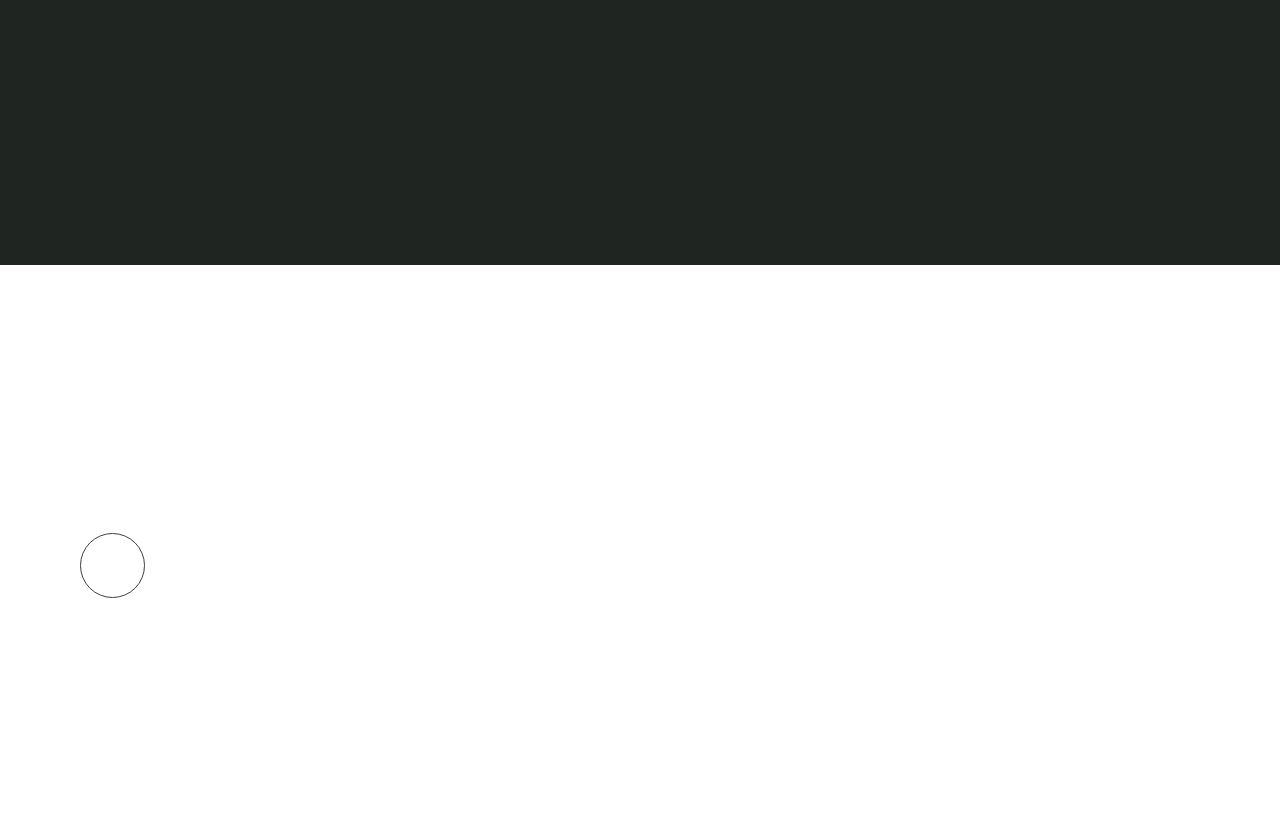
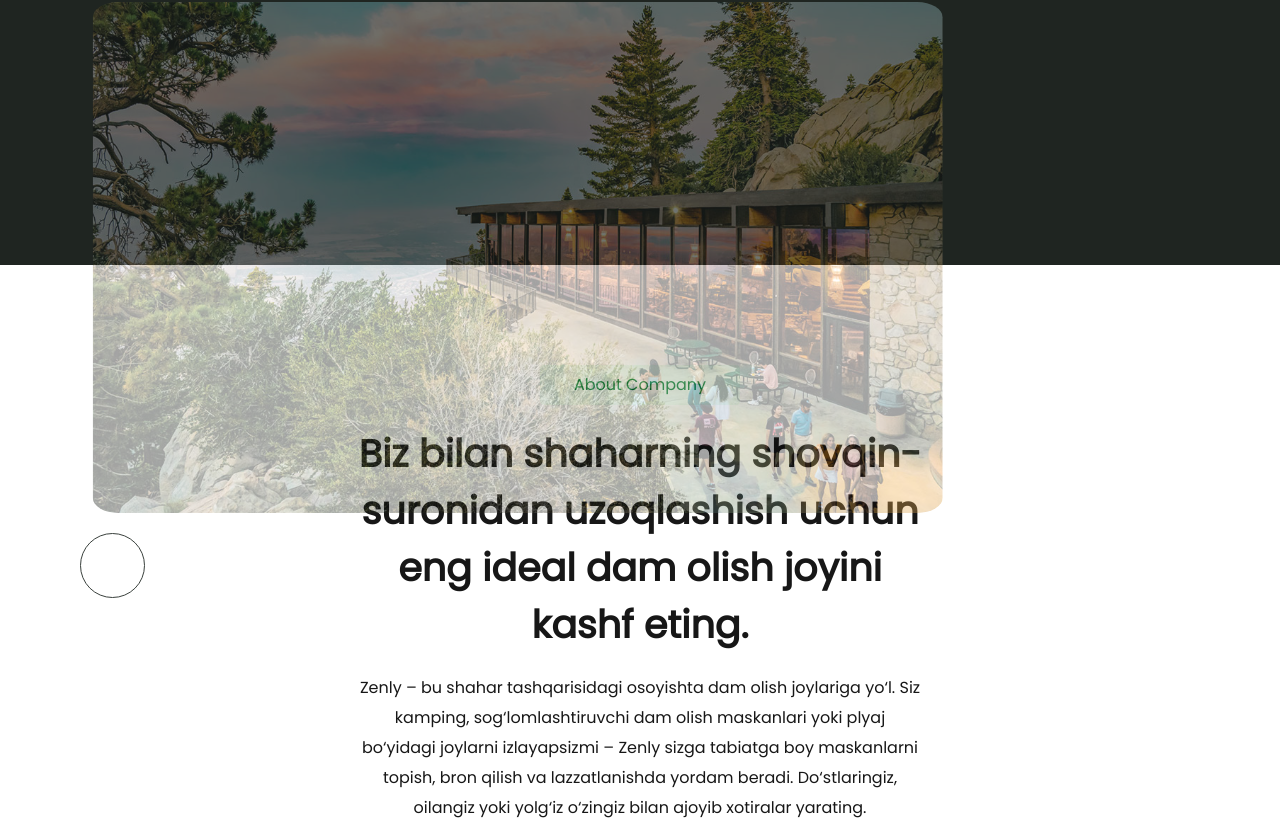
Before and after one commit to lupheron/Zenly, a Next.js app: page / in a window 1280 px wide. Shown: the part 635-1458 px from the top of the page. Before the commit the page ends 1233 px from the top, so only its background shows below. Built offline with nearby package versions, Linux system fonts and the light colour scheme.

Commit message:
About section titles

```diff
--- a/src/app/page.tsx
+++ b/src/app/page.tsx
@@ -1,11 +1,13 @@
 "use client"
 
+import AboutSection from "../components/About";
 import PageHeader from "../components/PageHeader";
 
 export default function Home() {
   return (
     <div>
       <PageHeader />
+      <AboutSection />
     </div>
   );
 }
--- /dev/null
+++ b/src/components/About/index.tsx
@@ -0,0 +1,17 @@
+import React from 'react'
+
+const AboutSection = () => {
+    return (
+        <div className='mt-25'>
+            <div className='w-[60%] mx-auto flex flex-col items-center justify-between gap-5 px-25'>
+                <div className='w-50 h-10 rounded flex justify-center items-center bg-green-50 text-dark-green'>
+                    <p className='text-green-700'>About Company</p>
+                </div>
+                <h1 className='text-[38px] font-semibold text-center'>Biz bilan shaharning shovqin-suronidan uzoqlashish uchun eng ideal dam olish joyini kashf eting.</h1>
+                <p className='text-center leading-[30px]'>Zenly – bu shahar tashqarisidagi osoyishta dam olish joylariga yo‘l. Siz kamping, sog‘lomlashtiruvchi dam olish maskanlari yoki plyaj bo‘yidagi joylarni izlayapsizmi – Zenly sizga tabiatga boy maskanlarni topish, bron qilish va lazzatlanishda yordam beradi. Do‘stlaringiz, oilangiz yoki yolg‘iz o‘zingiz bilan ajoyib xotiralar yarating.</p>
+            </div>
+        </div>
+    )
+}
+
+export default AboutSection
```
